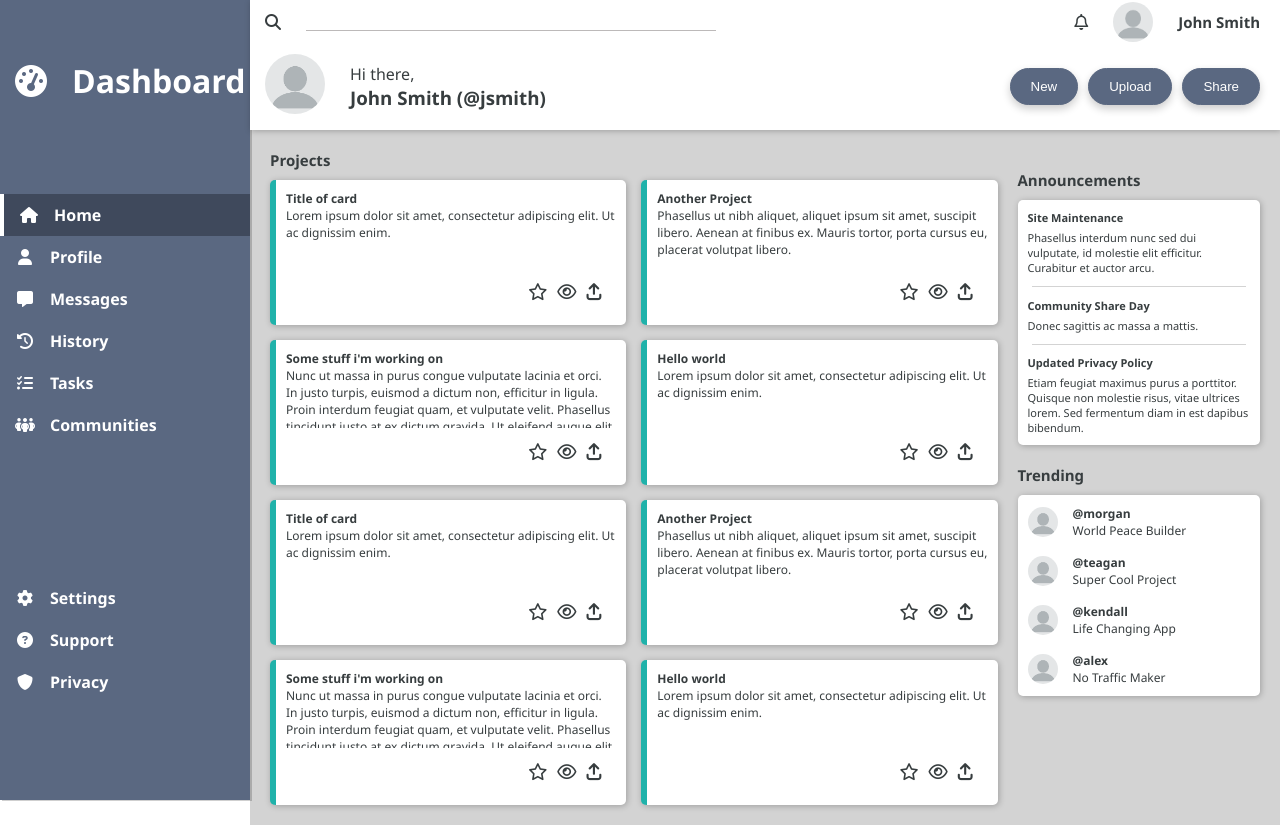
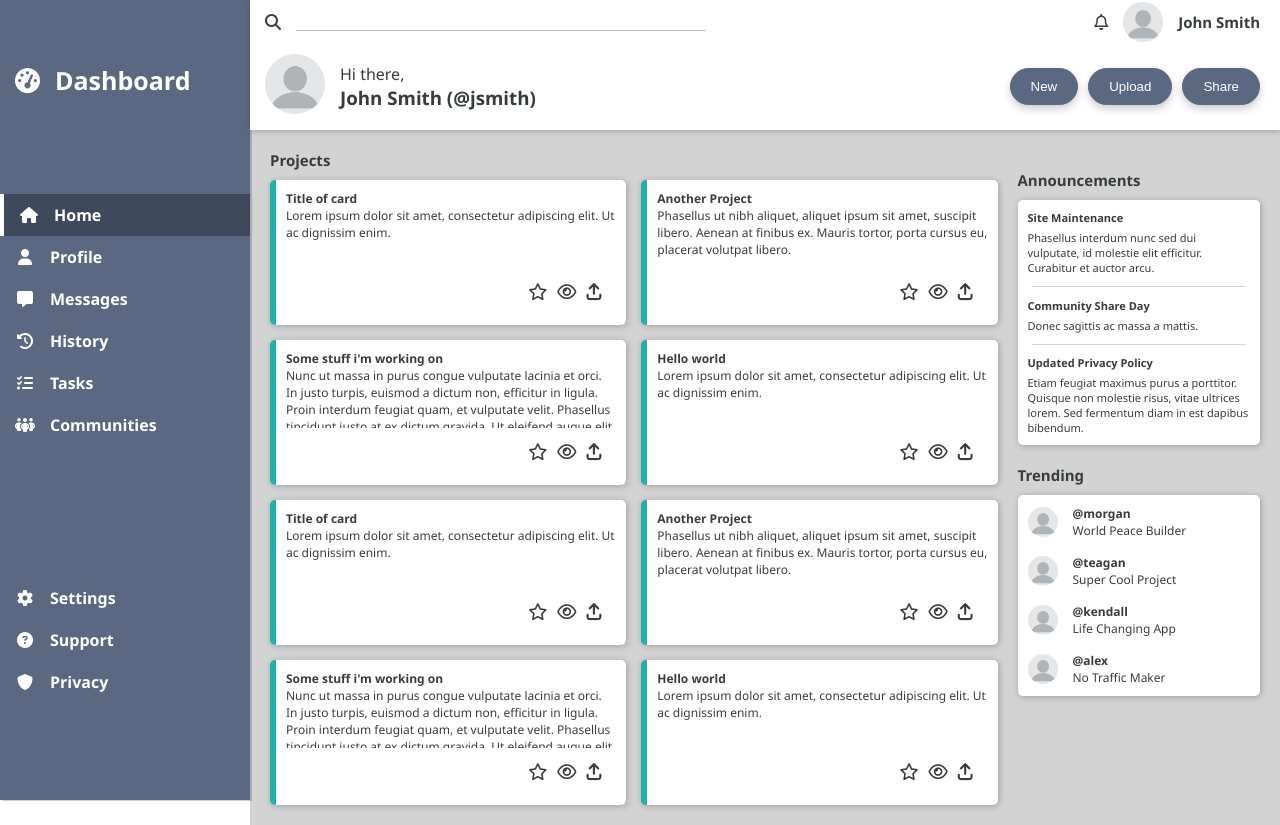
Before and after one commit to stevenwalker91/admin-dashboard, a plain HTML site: page index.html in a window 1280 px wide. Drawn offline with Linux system fonts and the light colour scheme.

Commit message:
updated gap size on some elements to make it look nicer and reduced font size of logo

```diff
--- a/style.css
+++ b/style.css
@@ -26,7 +26,7 @@ form,
 #btns-container
 {
     display: flex;
-    gap: 25px;
+    gap: 15px;
     align-items: center;
 }
 
@@ -149,6 +149,10 @@ form {
 
 h1,h2,h3,h4,h5,h6,p {
   margin: 0;
+}
+
+h1 {
+  font-size: 25px;
 }
 
 .bold {
```
